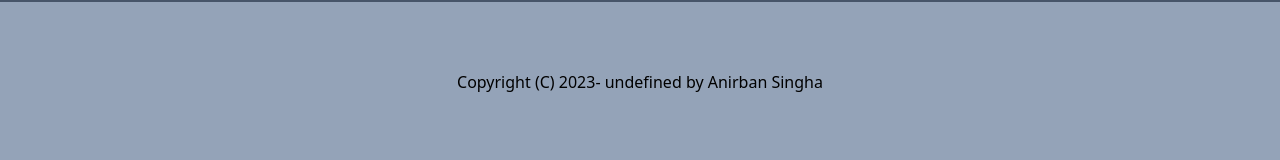
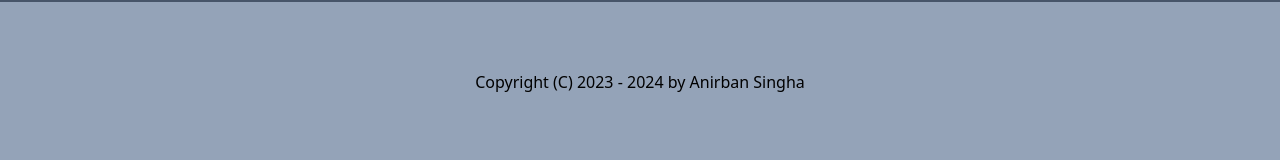
Before and after one commit to SinghaAnirban005/BlogMERN, a React (Vite) app in the folder frontend/blog/: page / in a window 1280 px wide. Shown: the part 606-766 px from the top of the page. Built offline with nearby package versions, Linux system fonts and the light colour scheme.

Commit message:
Fixed footer date

```diff
--- a/frontend/blog/src/components/Footer/Footer.jsx
+++ b/frontend/blog/src/components/Footer/Footer.jsx
@@ -1,12 +1,12 @@
 import React from "react";
 
 function Footer() {
-  const presentYear = Date.now();
+  const presentYear = new Date();
 
   return (
     <footer className="flex justify-center bg-slate-400 h-[10em] items-center">
       <h2>
-        Copyright (C) 2023- {`${presentYear.getFullYear}`} by Anirban Singha
+        Copyright (C) 2023 - {`${presentYear.getFullYear()}`} by Anirban Singha
       </h2>
     </footer>
   );
```
